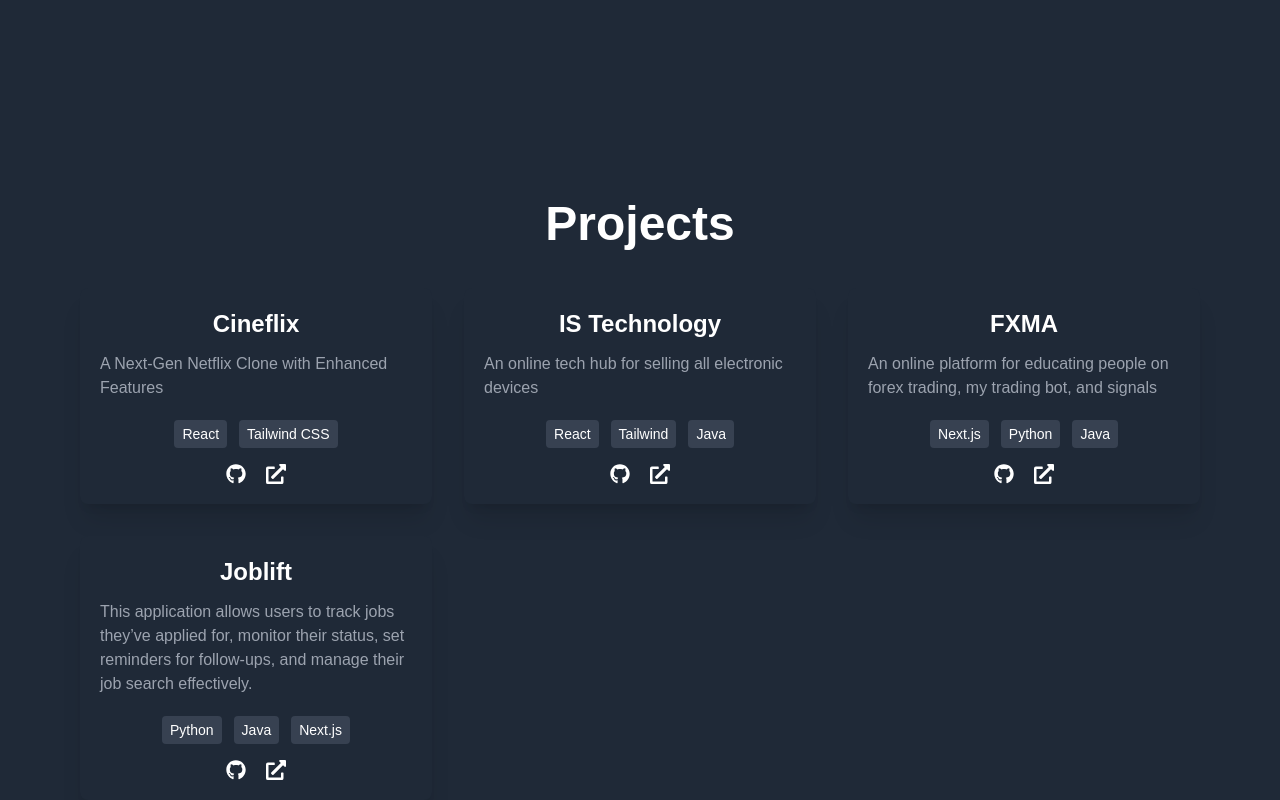
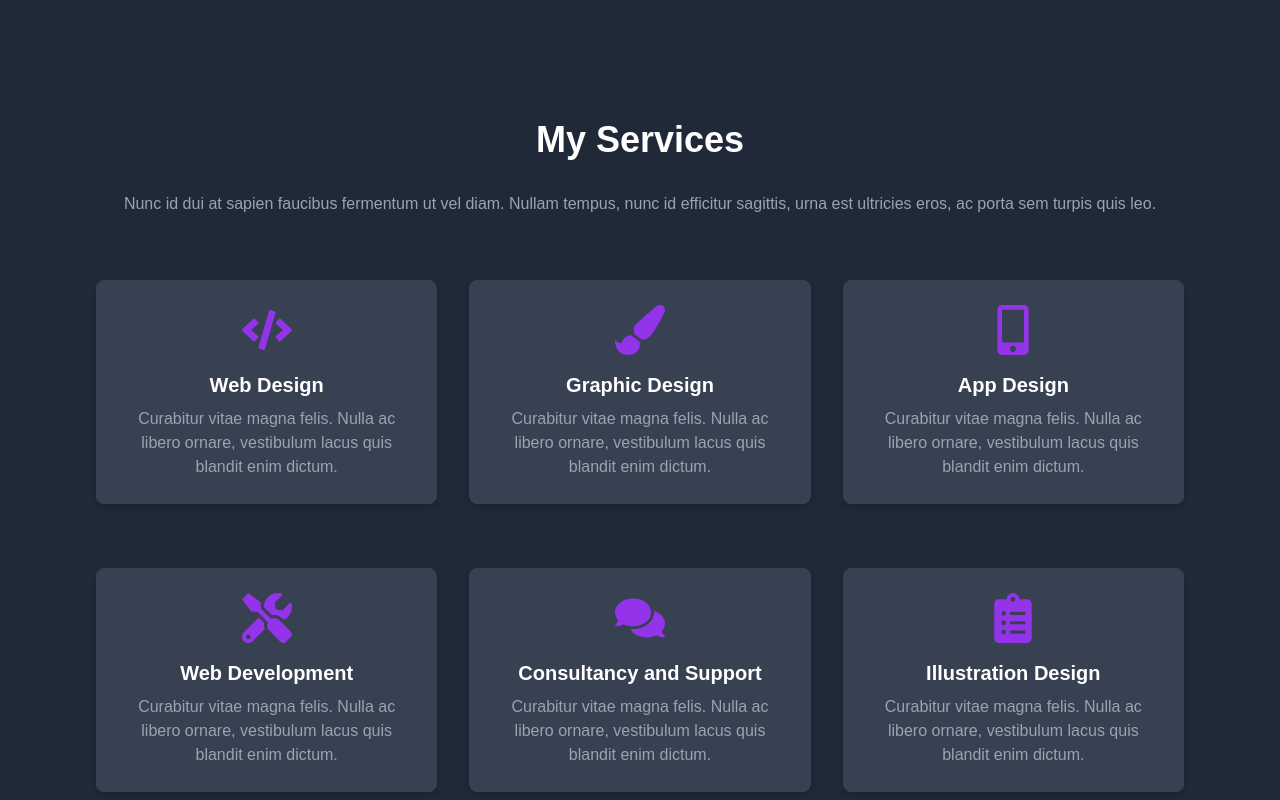
Before and after one commit to Paulin-NIYOBYOSE/Portfolio, a React (Create React App) app: page / in a window 1280 px wide. Shown: the part 680-1480 px from the top of the page. Built offline with nearby package versions, Linux system fonts and the light colour scheme.

Commit message:
Added Services section

```diff
--- a/src/App.js
+++ b/src/App.js
@@ -5,6 +5,7 @@ import Skills from "./components/Skills";
 import Contact from "./components/Contact";
 import CustomCursor from "./components/CustomCursor";
 import NavBar from "./components/Navbar";
+import MyServices from "./components/MyServices";
 
 function App() {
   return (
@@ -12,6 +13,7 @@ function App() {
       <NavBar />
       <CustomCursor />
       <HeroSection />
+      <MyServices />
       <Projects />
       <Skills />
       <Contact />
--- /dev/null
+++ b/src/components/MyServices.js
@@ -0,0 +1,62 @@
+import React from 'react';
+import { FaCode, FaPaintBrush, FaMobileAlt, FaTools, FaComments, FaClipboardList } from 'react-icons/fa';
+
+const services = [
+    {
+        icon: <FaCode size={50} className="text-purple-600" />,
+        title: 'Web Design',
+        description: 'Curabitur vitae magna felis. Nulla ac libero ornare, vestibulum lacus quis blandit enim dictum.'
+    },
+    {
+        icon: <FaPaintBrush size={50} className="text-purple-600" />,
+        title: 'Graphic Design',
+        description: 'Curabitur vitae magna felis. Nulla ac libero ornare, vestibulum lacus quis blandit enim dictum.'
+    },
+    {
+        icon: <FaMobileAlt size={50} className="text-purple-600" />,
+        title: 'App Design',
+        description: 'Curabitur vitae magna felis. Nulla ac libero ornare, vestibulum lacus quis blandit enim dictum.'
+    },
+    {
+        icon: <FaTools size={50} className="text-purple-600" />,
+        title: 'Web Development',
+        description: 'Curabitur vitae magna felis. Nulla ac libero ornare, vestibulum lacus quis blandit enim dictum.'
+    },
+    {
+        icon: <FaComments size={50} className="text-purple-600" />,
+        title: 'Consultancy and Support',
+        description: 'Curabitur vitae magna felis. Nulla ac libero ornare, vestibulum lacus quis blandit enim dictum.'
+    },
+    {
+        icon: <FaClipboardList size={50} className="text-purple-600" />,
+        title: 'Illustration Design',
+        description: 'Curabitur vitae magna felis. Nulla ac libero ornare, vestibulum lacus quis blandit enim dictum.'
+    },
+];
+
+const MyServices = () => {
+    return (
+        <section className="md:px-[80px] bg-white dark:bg-gray-800">
+            <div className="container mx-auto text-center px-4">
+                <h2 className="text-4xl font-bold text-gray-700 dark:text-white mb-8">My Services</h2>
+                <p className="text-gray-600 dark:text-gray-400 mb-12">
+                    Nunc id dui at sapien faucibus fermentum ut vel diam. Nullam tempus, nunc id
+                    efficitur sagittis, urna est ultricies eros, ac porta sem turpis quis leo.
+                </p>
+                <div className="grid grid-cols-1 sm:grid-cols-2 lg:grid-cols-3 gap-8">
+                    {services.map((service, index) => (
+                        <div key={index} className="bg-gray-100 dark:bg-gray-700 border border-purple-300 dark:border-gray-700 p-6 rounded-lg shadow-md transition-transform transform hover:scale-105 my-4">
+                            <div className="flex justify-center mb-4">
+                                {service.icon}
+                            </div>
+                            <h3 className="text-xl font-semibold text-gray-700 dark:text-white mb-2">{service.title}</h3>
+                            <p className="text-gray-600 dark:text-gray-400">{service.description}</p>
+                        </div>
+                    ))}
+                </div>
+            </div>
+        </section>
+    );
+};
+
+export default MyServices;
--- a/src/components/Navbar.js
+++ b/src/components/Navbar.js
@@ -49,7 +49,6 @@ const NavBar = () => {
                         <li className="hover:text-purple-600 dark:hover:text-indigo-400"><a href="#portfolio">Portfolio</a></li>
                         <li className="hover:text-purple-600 dark:hover:text-indigo-400"><a href="#blog">Blog</a></li>
                         <li className="hover:text-purple-600 dark:hover:text-indigo-400"><a href="#contact">Contact</a></li>
-
                     </ul>
                     <button
                         onClick={toggleTheme}
@@ -69,10 +68,7 @@ const NavBar = () => {
 
             {/* Mobile Menu */}
             {menuOpen && (
-                <div className="lg:hidden fixed inset-x-0 top-16 mx-auto bg-white/70 dark:bg-gray-900/70 backdrop-blur-md p-6 rounded-md shadow-lg z-50 max-w-sm flex flex-col items-center justify-center">
-                    <button className="self-end mb-4" onClick={toggleMenu}>
-                        <FaTimes size={24} className="text-gray-600 dark:text-gray-300" />
-                    </button>
+                <div className="lg:hidden fixed inset-x-0 top-16 mx-auto bg-white dark:bg-gray-900 p-6 rounded-md shadow-lg z-50 max-w-sm flex flex-col items-center justify-center">
                     <ul className="flex flex-col gap-6 text-gray-600 dark:text-gray-300 text-center">
                         <li className="hover:text-purple-600 dark:hover:text-indigo-400"><a href="#home" onClick={toggleMenu}>Home</a></li>
                         <li className="hover:text-purple-600 dark:hover:text-indigo-400"><a href="#about" onClick={toggleMenu}>About</a></li>
```
